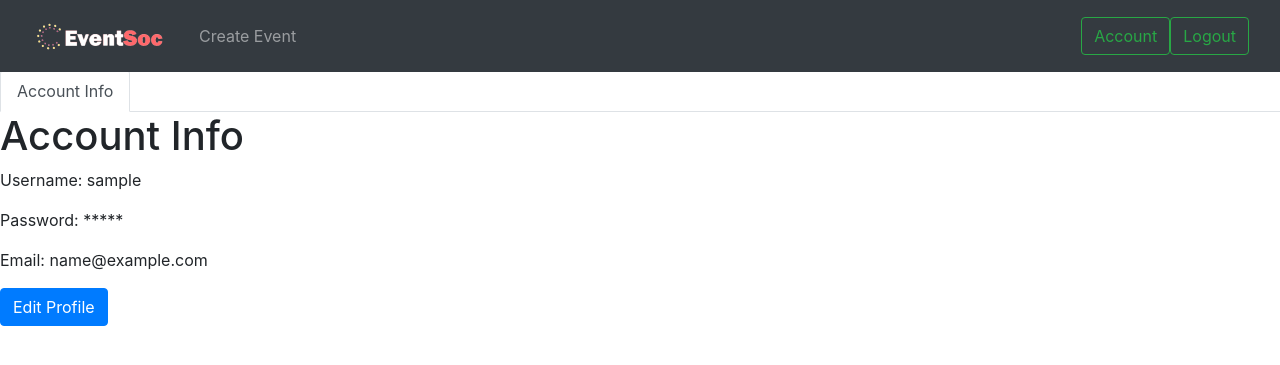
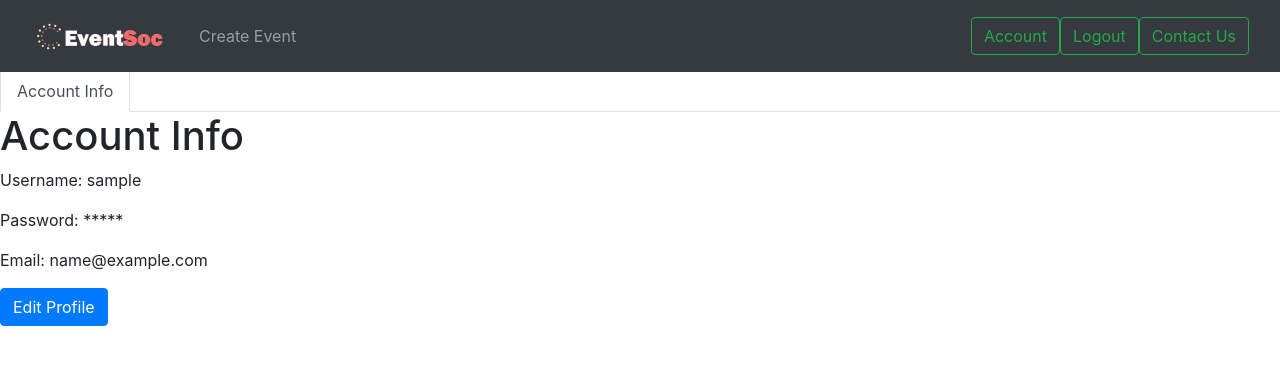
Before and after one commit to functionOverlord/eventsoc, a Django app: page /account/ in a window 1280 px wide. Shown: the top 365 px of the page. Run offline with Django 3.2, Linux system fonts and the light colour scheme; the visitor is signed in with stand-in values (Sample User, id 1); data comes from the database, SQL or seed files in the repository; some libraries are stand-ins or nearby versions.

Commit message:
Contact button popup using JQuery

```diff
--- a/static/js/eventsoc_js.js
+++ b/static/js/eventsoc_js.js
@@ -11,4 +11,8 @@ $(function () {
         $(".register-buttons").hide();
         $("#header").hide();
     });
+
+    $("#about-btn").click( function(event) {
+        alert("Email us at eventsoc@gu.gla.ac.uk");
+        });
 });
--- a/templates/eventsoc/base.html
+++ b/templates/eventsoc/base.html
@@ -62,13 +62,15 @@
                       <form class="form-inline">
                           <button class="btn btn-outline-success" type="button" onclick="location.href='{% url 'account' %}'">Account</button>
                           <button class="btn btn-outline-success" type="button" onclick="location.href='{% url 'user_logout' %}'">Logout</button>
+                          <button class="btn btn-outline-success" id="about-btn">Contact Us</button>
                       </form>
                   </ul>
                   {% else %}
                   <ul class="navbar-nav ml-auto">
-                      <form class="form-inline">
+                        <form class="form-inline">
                           <button class="btn btn-outline-success" type="button" onclick="location.href='{% url 'login' %}'">Login</button>
                           <button class="btn btn-outline-success" type="button" onclick="location.href='{% url 'register' %}'">Register</button>
+                          <button class="btn btn-outline-success" id="about-btn">Contact Us</button>
                       </form>
                   </ul>
                   {% endif %}
```
